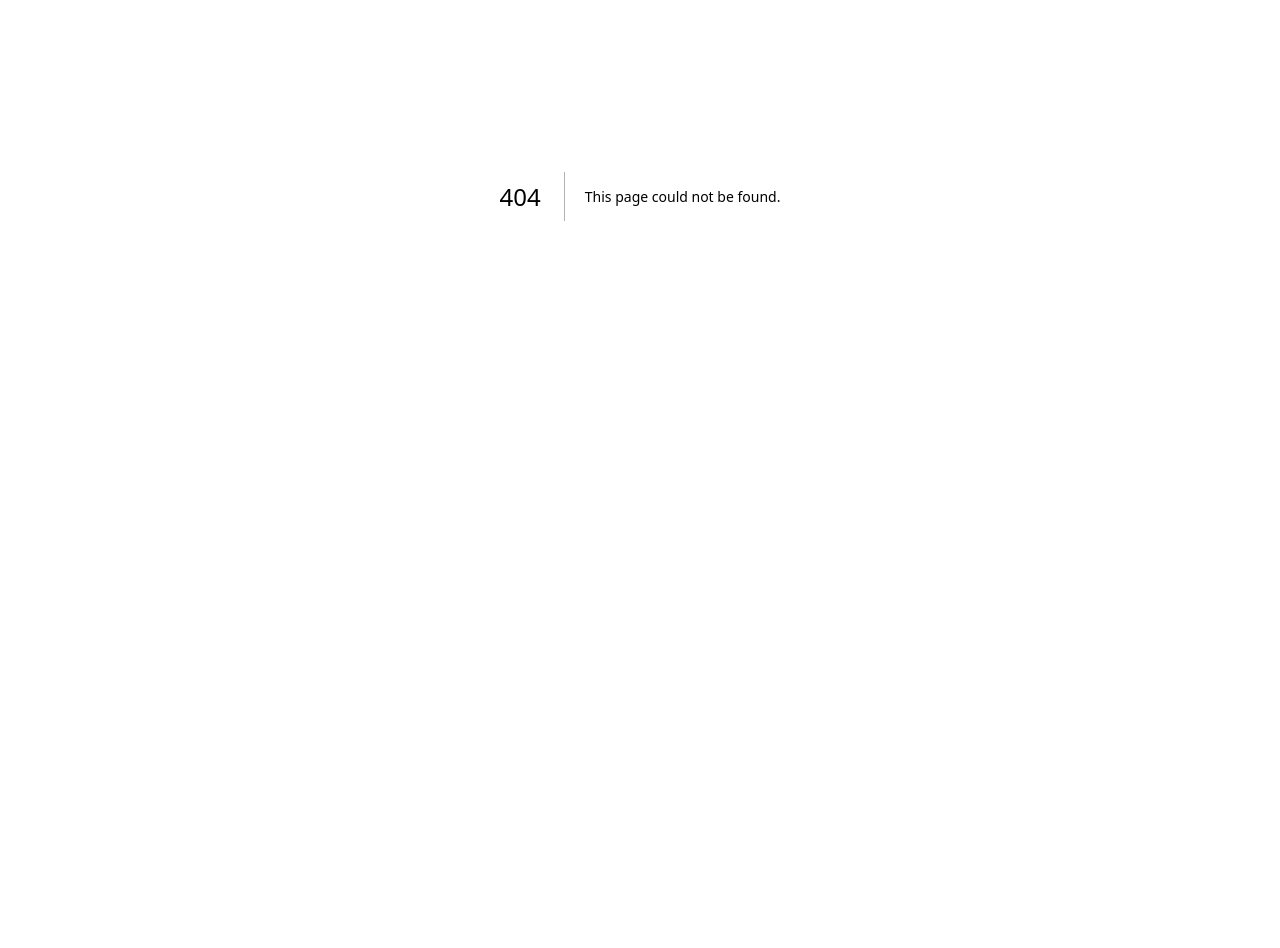
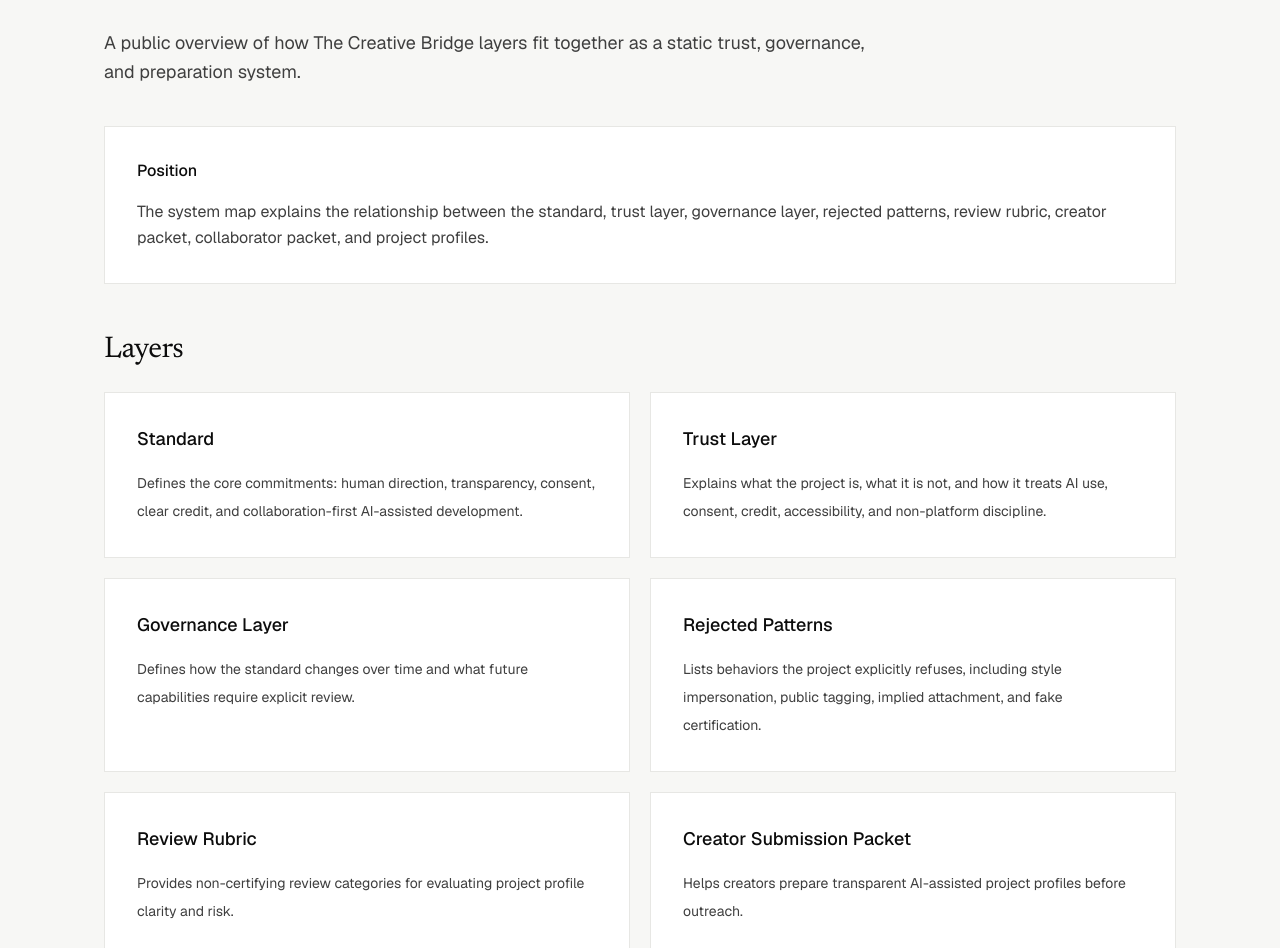
Before and after one commit to zacharymplace/creative-bridge, a Next.js app: page /system-map in a window 1280 px wide. Before the commit this address had no page. Shown: the part 204-1152 px from the top of the page. Before the commit the page ends 800 px from the top, so only its background shows below. Built offline with nearby package versions, Linux system fonts and the light colour scheme.

Commit message:
Add public system map

```diff
--- a/package.json
+++ b/package.json
@@ -1,6 +1,6 @@
 {
   "name": "creative-bridge",
-  "version": "0.8.0",
+  "version": "0.9.0",
   "private": true,
   "scripts": {
     "prebuild": "node scripts/sync-public-assets.mjs",
--- a/scripts/qa-static-export.mjs
+++ b/scripts/qa-static-export.mjs
@@ -36,6 +36,9 @@ const requiredFiles = [
   "docs/releases/v0.6.0.md",
   "docs/releases/v0.7.0.md",
   "docs/releases/v0.8.0.md",
+  "docs/releases/v0.9.0.md",
+  "docs/system-map.md",
+  "system-map.html",
   "docs/review-rubric.md",
   "review-rubric.html",
   "docs/rejected-patterns.md",
--- a/scripts/sync-public-assets.mjs
+++ b/scripts/sync-public-assets.mjs
@@ -28,6 +28,8 @@ const markdownFiles = [
   "releases/v0.6.0.md",
   "releases/v0.7.0.md",
   "releases/v0.8.0.md",
+  "releases/v0.9.0.md",
+  "system-map.md",
   "review-rubric.md",
   "rejected-patterns.md",
   "governance-layer.md",
--- /dev/null
+++ b/src/app/system-map/page.tsx
@@ -0,0 +1,73 @@
+import Link from "next/link";
+
+import { systemMap } from "@/content/system-map/system-map";
+
+export default function SystemMapPage() {
+  return (
+    <main>
+      <section className="cb-container cb-section-y">
+        <p className="font-mono text-[13px] uppercase tracking-[0.18em] text-[var(--cb-muted)]">
+          Version {systemMap.version}
+        </p>
+
+        <h1 className="cb-display mt-4 max-w-4xl text-4xl tracking-tight text-[var(--cb-ink)] sm:text-5xl sm:leading-tight">
+          {systemMap.title}
+        </h1>
+
+        <p className="mt-6 max-w-3xl text-lg leading-relaxed text-[var(--cb-body)]">
+          {systemMap.summary}
+        </p>
+
+        <div className="mt-10 border border-[var(--cb-border)] bg-[var(--cb-surface)] p-6 sm:p-8">
+          <h2 className="text-base font-medium text-[var(--cb-ink)]">
+            Position
+          </h2>
+          <p className="mt-4 text-base leading-relaxed text-[var(--cb-body)]">
+            {systemMap.position}
+          </p>
+        </div>
+
+        <section className="mt-12">
+          <h2 className="cb-display text-3xl text-[var(--cb-ink)]">
+            Layers
+          </h2>
+
+          <div className="mt-6 grid gap-5 md:grid-cols-2">
+            {systemMap.layers.map((layer) => (
+              <article
+                key={layer.title}
+                className="border border-[var(--cb-border)] bg-[var(--cb-surface)] p-6 sm:p-8"
+              >
+                <h3 className="text-lg font-medium text-[var(--cb-ink)]">
+                  <Link href={layer.href} className="underline-offset-4 hover:underline">
+                    {layer.title}
+                  </Link>
+                </h3>
+                <p className="mt-4 text-sm leading-7 text-[var(--cb-body)]">
+                  {layer.role}
+                </p>
+              </article>
+            ))}
+          </div>
+        </section>
+
+        <section className="mt-12 border border-[var(--cb-border)] bg-[var(--cb-surface)] p-6 sm:p-8">
+          <h2 className="cb-display text-3xl text-[var(--cb-ink)]">
+            How the system moves
+          </h2>
+
+          <ol className="mt-6 space-y-4 text-sm leading-7 text-[var(--cb-body)]">
+            {systemMap.flow.map((item, index) => (
+              <li key={item} className="flex gap-4">
+                <span className="font-mono text-[11px] uppercase tracking-[0.18em] text-[var(--cb-muted)]">
+                  {String(index + 1).padStart(2, "0")}
+                </span>
+                <span>{item}</span>
+              </li>
+            ))}
+          </ol>
+        </section>
+      </section>
+    </main>
+  );
+}
--- a/src/content/site-copy.ts
+++ b/src/content/site-copy.ts
@@ -156,12 +156,14 @@ export const footerCopy = {
   { label: "Governance", href: "/governance" },
   { label: "Rejected Patterns", href: "/rejected-patterns" },
   { label: "Review Rubric", href: "/review-rubric" },
+  { label: "System Map", href: "/system-map" },
   { label: "Submit", href: "/submit" },
   { label: "Collaborate", href: "/collaborate" },
   { label: "Trust", href: "/trust" },
   { label: "Governance", href: "/governance" },
   { label: "Rejected Patterns", href: "/rejected-patterns" },
   { label: "Review Rubric", href: "/review-rubric" },
+  { label: "System Map", href: "/system-map" },
     { label: "Standard", href: "/standard" },
     { label: "Manifesto", href: "/manifesto" },
   ] as const,
--- /dev/null
+++ b/src/content/system-map/system-map.ts
@@ -0,0 +1,66 @@
+export const systemMap = {
+  title: "System Map",
+  version: "0.9.0",
+  summary:
+    "A public overview of how The Creative Bridge layers fit together as a static trust, governance, and preparation system.",
+  position:
+    "The system map explains the relationship between the standard, trust layer, governance layer, rejected patterns, review rubric, creator packet, collaborator packet, and project profiles.",
+  layers: [
+    {
+      title: "Standard",
+      href: "/standard",
+      role:
+        "Defines the core commitments: human direction, transparency, consent, clear credit, and collaboration-first AI-assisted development.",
+    },
+    {
+      title: "Trust Layer",
+      href: "/trust",
+      role:
+        "Explains what the project is, what it is not, and how it treats AI use, consent, credit, accessibility, and non-platform discipline.",
+    },
+    {
+      title: "Governance Layer",
+      href: "/governance",
+      role:
+        "Defines how the standard changes over time and what future capabilities require explicit review.",
+    },
+    {
+      title: "Rejected Patterns",
+      href: "/rejected-patterns",
+      role:
+        "Lists behaviors the project explicitly refuses, including style impersonation, public tagging, implied attachment, and fake certification.",
+    },
+    {
+      title: "Review Rubric",
+      href: "/review-rubric",
+      role:
+        "Provides non-certifying review categories for evaluating project profile clarity and risk.",
+    },
+    {
+      title: "Creator Submission Packet",
+      href: "/submit",
+      role:
+        "Helps creators prepare transparent AI-assisted project profiles before outreach.",
+    },
+    {
+      title: "Collaborator Profile Packet",
+      href: "/collaborate",
+      role:
+        "Helps collaborators define role lanes, AI-adjacent comfort, credit needs, and consent boundaries.",
+    },
+    {
+      title: "Project Profiles",
+      href: "/projects",
+      role:
+        "Shows how a project can disclose AI use, current tier, needed roles, dream-team boundaries, and a human-finished pathway.",
+    },
+  ],
+  flow: [
+    "A creator prepares a project with the Creator Submission Packet.",
+    "The project profile discloses AI use, role needs, boundaries, and human-finished pathway.",
+    "The Review Rubric helps evaluate clarity without certification.",
+    "The Rejected Patterns Registry catches risk and drift.",
+    "The Collaborator Packet protects human contributors before outreach.",
+    "The Trust and Governance layers keep the whole system accountable before platform capability.",
+  ],
+} as const;
```
Also changed, not shown: 4 other files (tests, documents, lock files or other folders).
